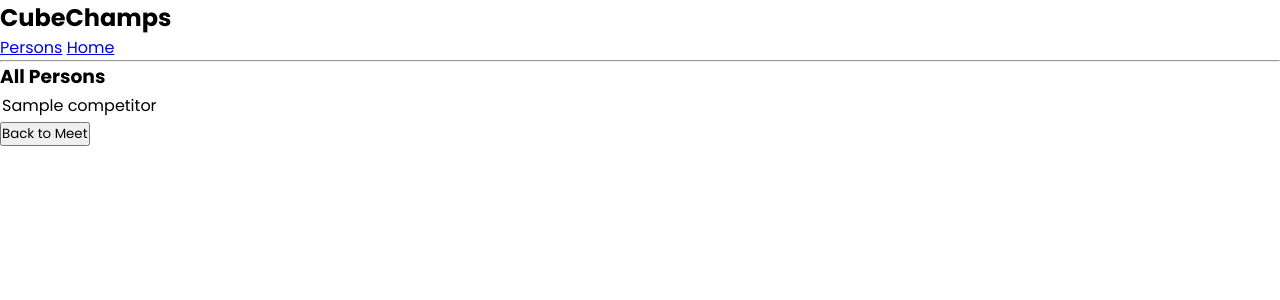
After one commit to n-renz0801/CubeChamps, a Flask app: page /meet/1/persons in a window 1280 px wide. The commit adds this page. Shown: the top 300 px of the page. Run offline with Flask 3, Linux system fonts and the light colour scheme; tables that the repository leaves empty hold one stand-in row (values such as "Sample post").

Commit message:
added feature: can now see a person details on a specific cubemeet

```diff
--- a/app.py
+++ b/app.py
@@ -60,6 +60,10 @@ class Competitor(db.Model):
     id = db.Column(db.Integer, primary_key=True)
     name = db.Column(db.String(100), nullable=False)
     cubemeet_id = db.Column(db.Integer, db.ForeignKey('cubemeets.id'), nullable=False)
+
+    __table_args__ = (
+        db.UniqueConstraint('name', 'cubemeet_id', name='unique_competitor_per_meet'),
+    )
 
 
 class Solve(db.Model):
@@ -127,7 +131,11 @@ def create_meet():
 @app.route("/meet/<int:meet_id>")
 def meet_detail(meet_id):
     meet = CubeMeet.query.get_or_404(meet_id)
-    return render_template("meet_detail.html", meet=meet)
+    return render_template(
+        "meet_detail.html",
+        meet=meet,
+        not_homepage=True
+    )
 
 
 @app.route("/event/<int:event_id>/add_round", methods=["POST"])
@@ -288,12 +296,14 @@ def round_detail(round_id):
         round_obj=round_obj,
         event=event,
         meet=meet,
-        solves=solves
+        solves=solves,
+        not_homepage=True
     )
 
 
 @app.route("/event/<int:event_id>/round/<int:round_number>/add_solver", methods=["POST"])
 def add_solver(event_id, round_number):
+
     event = Event.query.get_or_404(event_id)
 
     round_obj = Round.query.filter_by(
@@ -301,12 +311,13 @@ def add_solver(event_id, round_number):
         round_number=round_number
     ).first_or_404()
 
+    # ✅ ALWAYS create a fresh competitor
     competitor = Competitor(
-        name="New Solver",
+        name="",
         cubemeet_id=event.cubemeet_id
     )
     db.session.add(competitor)
-    db.session.commit()
+    db.session.flush()
 
     solve = Solve(
         event_id=event.id,
@@ -322,6 +333,7 @@ def add_solver(event_id, round_number):
 
 @app.route("/solve/<int:solve_id>/update", methods=["POST"])
 def update_solve(solve_id):
+
     solve = Solve.query.get_or_404(solve_id)
     data = request.get_json()
 
@@ -336,8 +348,25 @@ def update_solve(solve_id):
             "solve_id": solve_id
         })
 
-    solve.competitor.name = name
+    # 👇 THIS IS WHERE YOUR NEW BLOCK GOES
+    old_competitor = solve.competitor
 
+    existing = Competitor.query.filter_by(
+        name=name,
+        cubemeet_id=old_competitor.cubemeet_id
+    ).first()
+
+    if existing:
+        solve.competitor = existing
+    else:
+        old_competitor.name = name
+
+    db.session.flush()
+
+    if not Solve.query.filter_by(competitor_id=old_competitor.id).first():
+        db.session.delete(old_competitor)
+
+    # attempts update stays the same
     solve.attempt1 = data.get("attempt1")
     solve.attempt2 = data.get("attempt2")
     solve.attempt3 = data.get("attempt3")
@@ -377,6 +406,24 @@ def delete_solve(solve_id):
     return '', 204
 
 
+@app.route("/meet/<int:meet_id>/persons")
+def persons(meet_id):
+    meet = CubeMeet.query.get_or_404(meet_id)
+
+    competitors = Competitor.query.filter(
+        Competitor.cubemeet_id == meet_id,
+        Competitor.name != "",            # ✅ remove empty
+        Competitor.name != "New Solver"   # (optional safety)
+    ).order_by(Competitor.name.asc()).all()
+
+    return render_template(
+        "persons.html",
+        competitors=competitors,
+        meet=meet,
+        not_homepage=True
+    )
+
+
 # ── Run ───────────────────────────────────────────────────────────────────────
 if __name__ == "__main__":
     app.run(debug=True)
--- a/templates/base.html
+++ b/templates/base.html
@@ -12,8 +12,11 @@
   <body>
     <nav>
       <h2>CubeChamps</h2>
-      <!-- <a href="{{ url_for('home') }}">Home</a>
-      <a href="{{ url_for('create_meet') }}">Create Meet</a> -->
+
+      {% if not_homepage %}
+      <a href="{{ url_for('persons', meet_id=meet.id) }}">Persons</a>
+      <a href="{{ url_for('home') }}">Home</a>
+      {% endif %}
     </nav>
 
     <hr />
--- a/templates/meet_detail.html
+++ b/templates/meet_detail.html
@@ -57,8 +57,8 @@
   <button type="submit">Add Event</button>
 </form>
 
-<a href="{{ url_for('home') }}">
+<!-- <a href="{{ url_for('home') }}">
   <button>Back to Home</button>
-</a>
+</a> -->
 
 {% endblock %}
--- /dev/null
+++ b/templates/persons.html
@@ -0,0 +1,18 @@
+{% extends "base.html" %} {% block content %}
+
+<h3>All Persons</h3>
+
+<table>
+  <tbody>
+    {% for person in competitors %}
+    <tr>
+      <td>{{ person.name }}</td>
+    </tr>
+    {% endfor %}
+  </tbody>
+</table>
+
+<a href="{{ url_for('meet_detail', meet_id=meet.id) }}">
+  <button type="button">Back to Meet</button>
+</a>
+{% endblock %}
```
Also changed, not shown: templates/cubers.html (added, +23 -0 lines).
